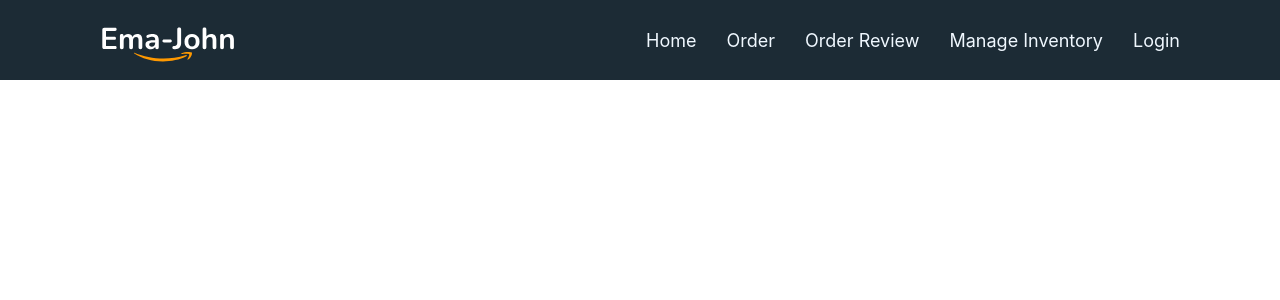
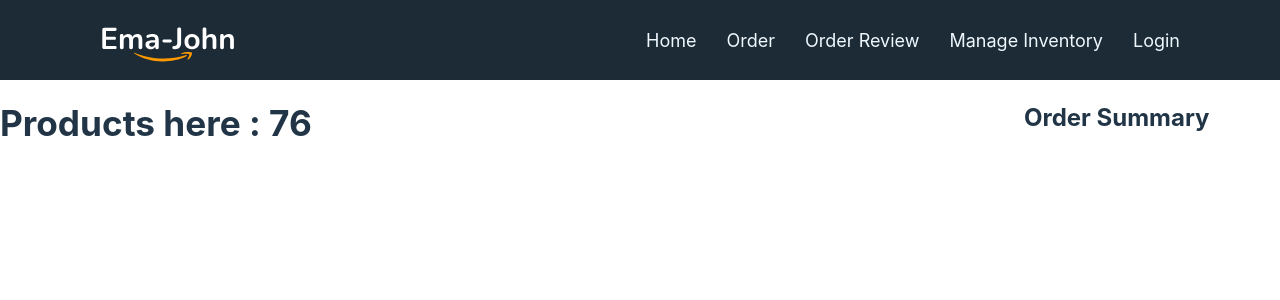
Before and after one commit to rhsabbir1/ema-jhon, a React (Vite) app: page / in a window 1280 px wide. Shown: the top 300 px of the page. Built offline with nearby package versions, Linux system fonts and the light colour scheme.

Commit message:
load data in json file

```diff
--- a/src/App.jsx
+++ b/src/App.jsx
@@ -1,5 +1,6 @@
 import './App.css'
 import Header from './components/Header/Header'
+import Shpo from './components/Shop/Shpo'
 
 
 function App() {
@@ -7,6 +8,7 @@ function App() {
   return (
     <div className="App">
       <Header></Header>
+      <Shpo></Shpo>
     </div>
   )
 }
--- /dev/null
+++ b/src/components/Shop/Shop.css
@@ -0,0 +1,4 @@
+.shpo-continer{
+    display: grid;
+    grid-template-columns: 4fr  1fr;
+}
--- /dev/null
+++ b/src/components/Shop/Shpo.jsx
@@ -0,0 +1,26 @@
+import React, { useEffect, useState } from 'react';
+import './Shop.css';
+
+const Shpo = () => {
+
+    const [products , setProducts] = useState([])
+
+    useEffect(()=>{
+        fetch('products.json')
+        .then(res => res.json())
+        .then(data => setProducts(data))
+    }, [])
+
+    return (
+        <div className='shpo-continer'>
+            <div>
+                <h1>Products here : {products.length}</h1>
+            </div>
+            <div>
+                <h2>Order Summary</h2>
+            </div>
+        </div>
+    );
+};
+
+export default Shpo;
```
Also changed, not shown: public/products.json (renamed from src/fakeData/products.json).
